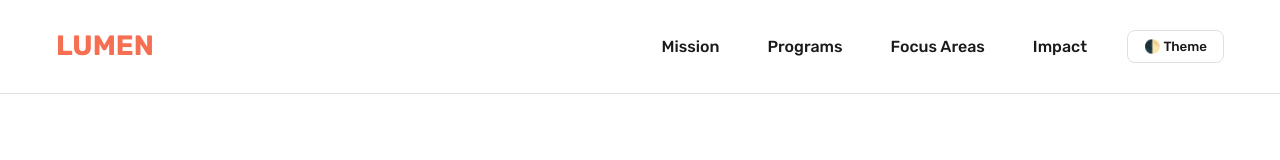
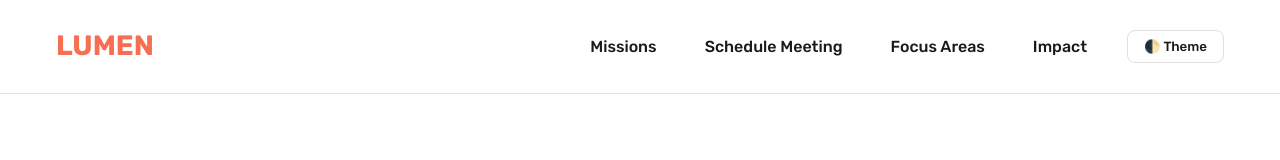
Before and after one commit to leeohwang/LUMEN-initiative, a website: page index.html in a window 1280 px wide. Shown: the top 160 px of the page. Drawn offline with Linux system fonts and the light colour scheme.

Commit message:
revised schedule meeting

```diff
--- a/index.html
+++ b/index.html
@@ -14,8 +14,8 @@
         <nav class="container">
             <div class="logo">LUMEN</div>
             <ul class="nav-links">
-                <li><a href="#mission">Mission</a></li>
-                <li><a href="#programs">Programs</a></li>
+                <li><a href="#mission">Missions</a></li>
+                <li><a href="#programs">Schedule Meeting</a></li>
                 <li><a href="#focus">Focus Areas</a></li>
                 <li><a href="#impact">Impact</a></li>
                 <li><button class="theme-toggle" onclick="toggleTheme()">🌓 Theme</button></li>
```
